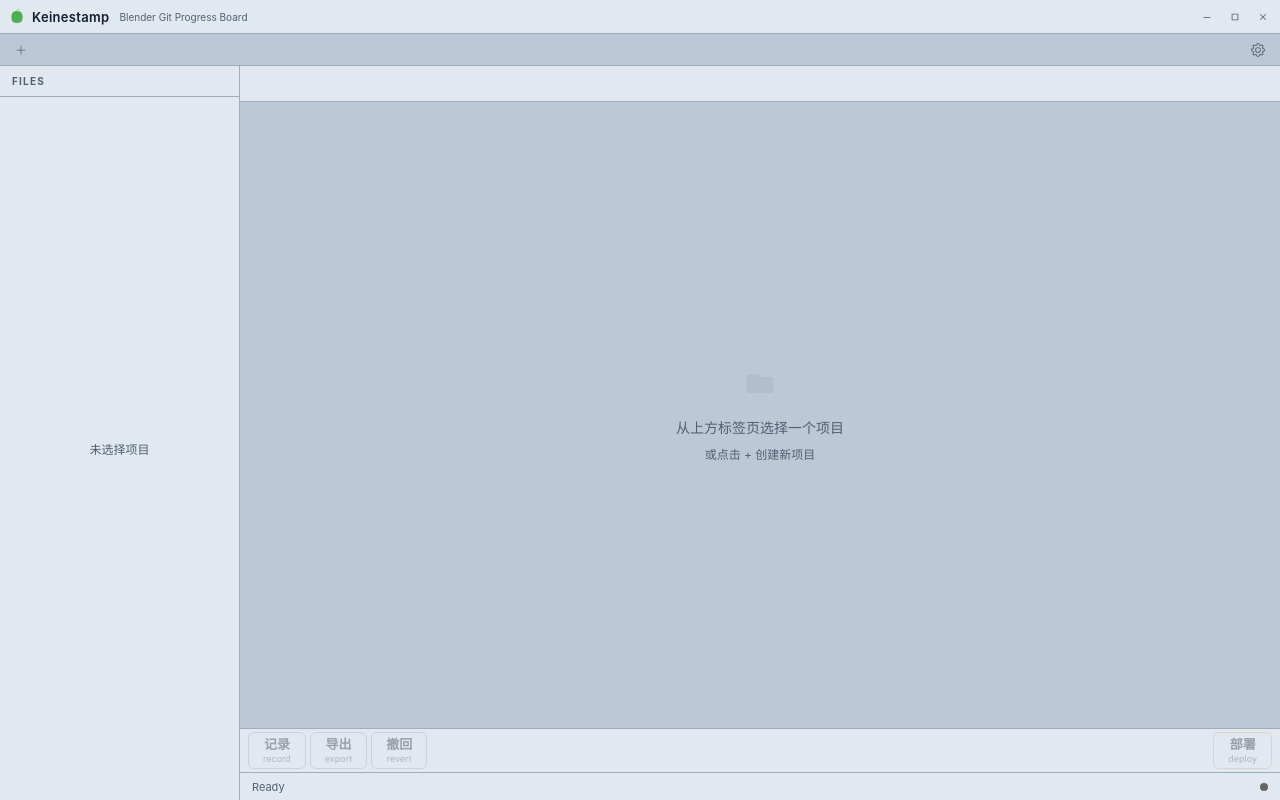
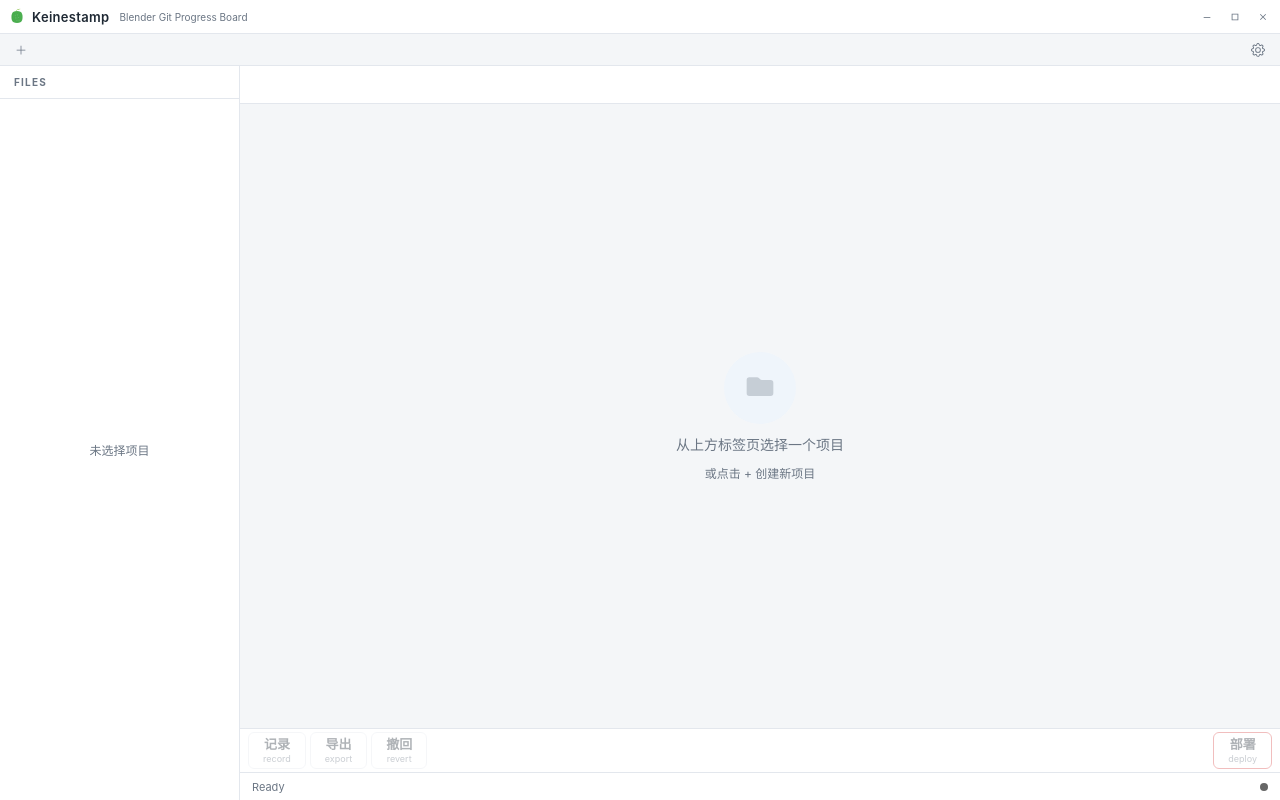
Before and after one commit to Sinsax/keinestamp, a Svelte app in the folder frontend/: page / in a window 1280 px wide. Built offline with nearby package versions, Linux system fonts and the light colour scheme.

Commit message:
feat(ui): 重建设计令牌与全局样式（慧音双形态配色）

```diff
--- a/frontend/src/app.scss
+++ b/frontend/src/app.scss
@@ -1,29 +1,48 @@
 :root {
-  --bg: #bcc8d8;
-  --surface: #e2e8f0;
-  --surface2: #c8d2e0;
-  --surface3: #a8b6c8;
-  --accent: #ccb082;
-  --accent-light: #dcc89a;
-  --accent-dim: #b8986a;
-  --accent-dark: #8a7050;
-  --accent2: #ccb082;
-  --text: #121c2e;
-  --text-dim: #506070;
-  --border: #a0aeba;
-  --success: #5a9a84;
-  --warning: #c89848;
-  --error: #b06072;
+  /* 上白泽慧音 双形态 */
+  --accent: #d94747;
+  --accent-hover: #c63b3b;
+  --accent-soft: #fbeded;
+  --blue: #2e4a6b;
+  --blue-hover: #243b57;
+  --blue-soft: #ebf1f7;
+  --ze: #3e6b52;
+  --ze-hover: #335a44;
+  --ze-soft: #eaf2ec;
+  --ice: #7fa8ce;
+  --ice-soft: #eff5fb;
+  /* 白 */
+  --bg: #f4f6f8;
+  --surface: #ffffff;
+  --surface2: #edf0f4;
+  --surface3: #dce1e8;
+  --border: #e3e7ed;
+  --text: #1e2833;
+  --text-dim: #6b7684;
+  --success: #3e6b52;
+  --warning: #b0803a;
+  --error: #c94343;
+  --accent2: var(--accent);
+  /* 视觉语言 */
+  --radius: 10px;
+  --radius-lg: 14px;
+  --shadow-sm: 0 1px 2px rgba(30, 40, 51, 0.06);
+  --shadow-md: 0 4px 12px rgba(30, 40, 51, 0.10);
+  --shadow-lg: 0 16px 48px rgba(30, 40, 51, 0.18);
+  --mono: ui-monospace, 'Cascadia Mono', 'Segoe UI Mono', Consolas, monospace;
+  /* 布局 */
   --sidebar-w: 240px;
+  --sidebar-w-collapsed: 44px;
   --action-h: 44px;
   --status-h: 28px;
+  --ease: cubic-bezier(0.22, 0.61, 0.36, 1);
 }
 
 * { margin: 0; padding: 0; box-sizing: border-box; }
 
 html, body, #app {
   height: 100%; width: 100%;
-  font-family: -apple-system, BlinkMacSystemFont, 'Segoe UI', Roboto, sans-serif;
+  font-family: -apple-system, BlinkMacSystemFont, 'Segoe UI', Roboto, 'PingFang SC', 'Microsoft YaHei', sans-serif;
   background: var(--bg);
   color: var(--text);
   overflow: hidden;
@@ -34,47 +53,59 @@ html, body, #app {
 button {
   font-family: inherit;
   cursor: pointer;
-  border: none;
-  background: var(--surface2);
+  border: 1px solid var(--border);
+  background: var(--surface);
   color: var(--text);
-  padding: 5px 12px;
-  border-radius: 6px;
+  padding: 6px 14px;
+  border-radius: 8px;
   font-size: 12px;
-  transition: background 0.12s, transform 0.1s;
+  transition: background 0.15s var(--ease), border-color 0.15s var(--ease),
+    box-shadow 0.15s var(--ease), transform 0.1s var(--ease);
 }
-button:hover { background: var(--surface3); }
-button:active { transform: scale(0.97); }
+button:hover:not(:disabled) { background: var(--surface2); border-color: var(--surface3); }
+button:active:not(:disabled) { transform: scale(0.97); }
 button:disabled { opacity: 0.35; cursor: default; pointer-events: none; }
-button.accent { background: var(--accent); color: #1a2438; font-weight: 600; }
-button.accent:hover { background: var(--accent-dim); }
+button.accent {
+  background: var(--accent);
+  border-color: var(--accent);
+  color: #fff;
+  font-weight: 600;
+}
+button.accent:hover:not(:disabled) {
+  background: var(--accent-hover);
+  border-color: var(--accent-hover);
+  box-shadow: 0 2px 8px rgba(217, 71, 71, 0.35);
+}
 
-input, textarea {
+input, textarea, select {
   font-family: inherit;
   background: var(--surface);
   border: 1px solid var(--border);
   color: var(--text);
   padding: 7px 11px;
-  border-radius: 6px;
+  border-radius: 8px;
   font-size: 13px;
   outline: none;
   width: 100%;
-  transition: border-color 0.12s;
+  transition: border-color 0.15s var(--ease), box-shadow 0.15s var(--ease);
 }
-input:focus, textarea:focus { border-color: var(--accent); }
-
-::-webkit-scrollbar { width: 6px; }
-::-webkit-scrollbar-track { background: transparent; }
-::-webkit-scrollbar-thumb { background: var(--surface3); border-radius: 3px; }
-::-webkit-scrollbar-thumb:hover { background: var(--text-dim); }
-
-.app-layout {
-  display: flex;
-  flex-direction: column;
-  height: 100%;
+input:focus, textarea:focus, select:focus {
+  border-color: var(--accent);
+  box-shadow: 0 0 0 3px rgba(217, 71, 71, 0.12);
 }
 
+::-webkit-scrollbar { width: 8px; height: 8px; }
+::-webkit-scrollbar-track { background: transparent; }
+::-webkit-scrollbar-thumb {
+  background: var(--surface3); border-radius: 4px;
+  border: 2px solid transparent; background-clip: content-box;
+}
+::-webkit-scrollbar-thumb:hover { background: var(--text-dim); background-clip: content-box; }
+
+.app-layout { display: flex; flex-direction: column; height: 100%; }
 .body { display: flex; flex: 1; overflow: hidden; }
 
+/* ---- 侧栏 ---- */
 .sidebar {
   width: var(--sidebar-w);
   background: var(--surface);
@@ -82,9 +113,11 @@ input:focus, textarea:focus { border-color: var(--accent); }
   display: flex;
   flex-direction: column;
   overflow: hidden;
+  transition: width 0.2s var(--ease);
 }
+.sidebar.collapsed { width: var(--sidebar-w-collapsed); }
 .sidebar-header {
-  padding: 9px 12px;
+  padding: 10px 14px;
   font-size: 10px;
   font-weight: 700;
   text-transform: uppercase;
@@ -98,16 +131,16 @@ input:focus, textarea:focus { border-color: var(--accent); }
   font-size: 12px;
   cursor: pointer;
   border-bottom: 1px solid var(--border);
-  transition: background 0.1s;
+  transition: background 0.12s;
   white-space: nowrap;
   overflow: hidden;
   text-overflow: ellipsis;
 }
 .sidebar-item:hover { background: var(--surface2); }
-.sidebar-item.active { background: var(--surface2); border-left: 3px solid var(--accent); }
+.sidebar-item.active { background: var(--accent-soft); border-left: 3px solid var(--accent); }
 
+/* ---- 主区 ---- */
 .main-area { flex: 1; display: flex; flex-direction: column; overflow: hidden; }
-
 .toolbar {
   display: flex;
   align-items: center;
@@ -115,28 +148,29 @@ input:focus, textarea:focus { border-color: var(--accent); }
   padding: 5px 12px;
   background: var(--surface);
   border-bottom: 1px solid var(--border);
-  min-height: 36px;
+  min-height: 38px;
 }
-
-.entries { flex: 1; overflow-y: auto; padding: 8px; }
+.entries { flex: 1; overflow-y: auto; padding: 10px; }
 
 .entry-card {
   background: var(--surface);
   border: 1px solid var(--border);
-  border-radius: 8px;
-  padding: 12px;
-  margin-bottom: 6px;
+  border-radius: var(--radius);
+  padding: 12px 14px;
+  margin-bottom: 8px;
   cursor: pointer;
-  transition: border-color 0.12s, background 0.12s;
+  box-shadow: var(--shadow-sm);
+  transition: box-shadow 0.15s var(--ease), border-color 0.15s var(--ease),
+    transform 0.15s var(--ease);
 }
-.entry-card:hover { border-color: var(--surface3); }
-.entry-card.active { border-color: var(--accent2); background: var(--surface2); }
+.entry-card:hover { border-color: var(--accent); box-shadow: var(--shadow-md); transform: translateY(-1px); }
+.entry-card.active { border-color: var(--accent); background: #fffdfd; }
 .entry-card.tagged { border-left: 3px solid var(--tag-color, var(--border)); }
 .entry-card .top {
   display: flex; justify-content: space-between; align-items: baseline;
   margin-bottom: 3px;
 }
-.entry-card .hash { font-size: 11px; color: var(--text-dim); font-family: monospace; }
+.entry-card .hash { font-size: 11px; color: var(--text-dim); font-family: var(--mono); }
 .entry-card .date { font-size: 11px; color: var(--text-dim); }
 .entry-card .msg { font-size: 13px; font-weight: 500; margin-bottom: 3px; }
 .entry-card .files {
@@ -146,28 +180,34 @@ input:focus, textarea:focus { border-color: var(--accent); }
 .entry-card .files span {
   background: var(--surface2);
   padding: 1px 6px;
-  border-radius: 3px;
+  border-radius: 4px;
 }
 
-.detail-overlay {
+/* ---- 弹窗 ---- */
+.dialog-overlay, .detail-overlay {
   position: fixed;
   inset: 0;
-  background: rgba(0,0,0,0.65);
-  z-index: 100;
+  background: rgba(30, 40, 51, 0.35);
+  backdrop-filter: blur(4px);
+  -webkit-backdrop-filter: blur(4px);
+  z-index: 200;
   display: flex;
   align-items: center;
   justify-content: center;
+  animation: fade-in 0.15s var(--ease);
 }
-.detail-panel {
+.dialog, .detail-panel {
   background: var(--surface);
   border: 1px solid var(--border);
-  border-radius: 12px;
+  border-radius: var(--radius-lg);
   padding: 24px;
-  width: 560px;
-  max-height: 80vh;
-  overflow-y: auto;
-  box-shadow: 0 8px 32px rgba(0,0,0,0.4);
+  box-shadow: var(--shadow-lg);
+  animation: dialog-in 0.2s var(--ease);
 }
+.dialog h3 { margin-bottom: 12px; font-size: 16px; }
+.dialog .field { margin-bottom: 10px; }
+.dialog .field label { display: block; font-size: 11px; color: var(--text-dim); margin-bottom: 3px; }
+.dialog .actions { display: flex; gap: 8px; justify-content: flex-end; margin-top: 16px; }
 .detail-panel h2 { font-size: 17px; margin-bottom: 4px; }
 .detail-panel .meta { font-size: 12px; color: var(--text-dim); margin-bottom: 12px; }
 .detail-panel .field { margin-bottom: 10px; }
@@ -176,19 +216,17 @@ input:focus, textarea:focus { border-color: var(--accent); }
 .detail-panel .field .value.files-list { display: flex; gap: 4px; flex-wrap: wrap; }
 .detail-panel .field .value.files-list span { background: var(--surface2); padding: 2px 8px; border-radius: 4px; font-size: 12px; }
 
+/* ---- 底部操作栏 / 状态栏 ---- */
 .action-bar {
   display: flex;
   align-items: center;
-  gap: 2px;
+  gap: 4px;
   height: var(--action-h);
-  padding: 0 10px;
+  padding: 0 8px;
   background: var(--surface);
   border-top: 1px solid var(--border);
 }
-.action-bar button { font-size: 11px; padding: 3px 9px; border-radius: 4px; }
 .action-bar .spacer { flex: 1; }
-.action-bar .key-hint { font-size: 9px; color: var(--text-dim); opacity: 0.45; margin-right: 6px; }
-
 .status-bar {
   height: var(--status-h);
   display: flex;
@@ -200,28 +238,7 @@ input:focus, textarea:focus { border-color: var(--accent); }
   color: var(--text-dim);
 }
 
-.dialog-overlay {
-  position: fixed;
-  inset: 0;
-  background: rgba(0,0,0,0.65);
-  z-index: 200;
-  display: flex;
-  align-items: center;
-  justify-content: center;
-}
-.dialog {
-  background: var(--surface);
-  border: 1px solid var(--border);
-  border-radius: 12px;
-  padding: 24px;
-  width: 400px;
-  box-shadow: 0 8px 32px rgba(0,0,0,0.4);
-}
-.dialog h3 { margin-bottom: 12px; font-size: 16px; }
-.dialog .field { margin-bottom: 10px; }
-.dialog .field label { display: block; font-size: 11px; color: var(--text-dim); margin-bottom: 3px; }
-.dialog .actions { display: flex; gap: 8px; justify-content: flex-end; margin-top: 16px; }
-
+/* ---- Toast ---- */
 .toast-container {
   position: fixed;
   bottom: calc(var(--action-h) + var(--status-h) + 12px);
@@ -229,25 +246,40 @@ input:focus, textarea:focus { border-color: var(--accent); }
   z-index: 300;
   display: flex;
   flex-direction: column;
-  gap: 6px;
+  gap: 8px;
 }
 .toast {
-  background: var(--surface2);
-  border: 1px solid var(--surface3);
-  border-radius: 8px;
-  padding: 9px 14px;
+  display: flex;
+  align-items: center;
+  gap: 8px;
+  background: var(--surface);
+  border: 1px solid var(--border);
+  border-left: 3px solid var(--ice);
+  border-radius: var(--radius);
+  padding: 10px 14px;
   font-size: 12px;
-  animation: toast-in 0.2s ease-out;
-  max-width: 320px;
+  box-shadow: var(--shadow-md);
+  animation: toast-in 0.2s var(--ease);
+  max-width: 340px;
 }
-.toast.success { border-color: var(--success); }
-.toast.error { border-color: var(--error); }
-.toast.info { border-color: var(--accent2); }
+.toast.success { border-left-color: var(--success); }
+.toast.error { border-left-color: var(--error); }
+.toast.info { border-left-color: var(--ice); }
+
+@keyframes fade-in {
+  from { opacity: 0; }
+  to { opacity: 1; }
+}
+@keyframes dialog-in {
+  from { opacity: 0; transform: scale(0.96) translateY(8px); }
+  to { opacity: 1; transform: scale(1) translateY(0); }
+}
 @keyframes toast-in {
-  from { opacity: 0; transform: translateX(20px); }
+  from { opacity: 0; transform: translateX(24px); }
   to { opacity: 1; transform: translateX(0); }
 }
 
+/* ---- 空状态 ---- */
 .empty-state {
   display: flex;
   flex-direction: column;
@@ -256,6 +288,14 @@ input:focus, textarea:focus { border-color: var(--accent); }
   height: 100%;
   color: var(--text-dim);
   font-size: 14px;
-  gap: 8px;
+  gap: 10px;
 }
-.empty-state .big { font-size: 32px; opacity: 0.3; }
+.empty-state .big {
+  width: 72px;
+  height: 72px;
+  display: flex;
+  align-items: center;
+  justify-content: center;
+  background: var(--ice-soft);
+  border-radius: 50%;
+}
```
